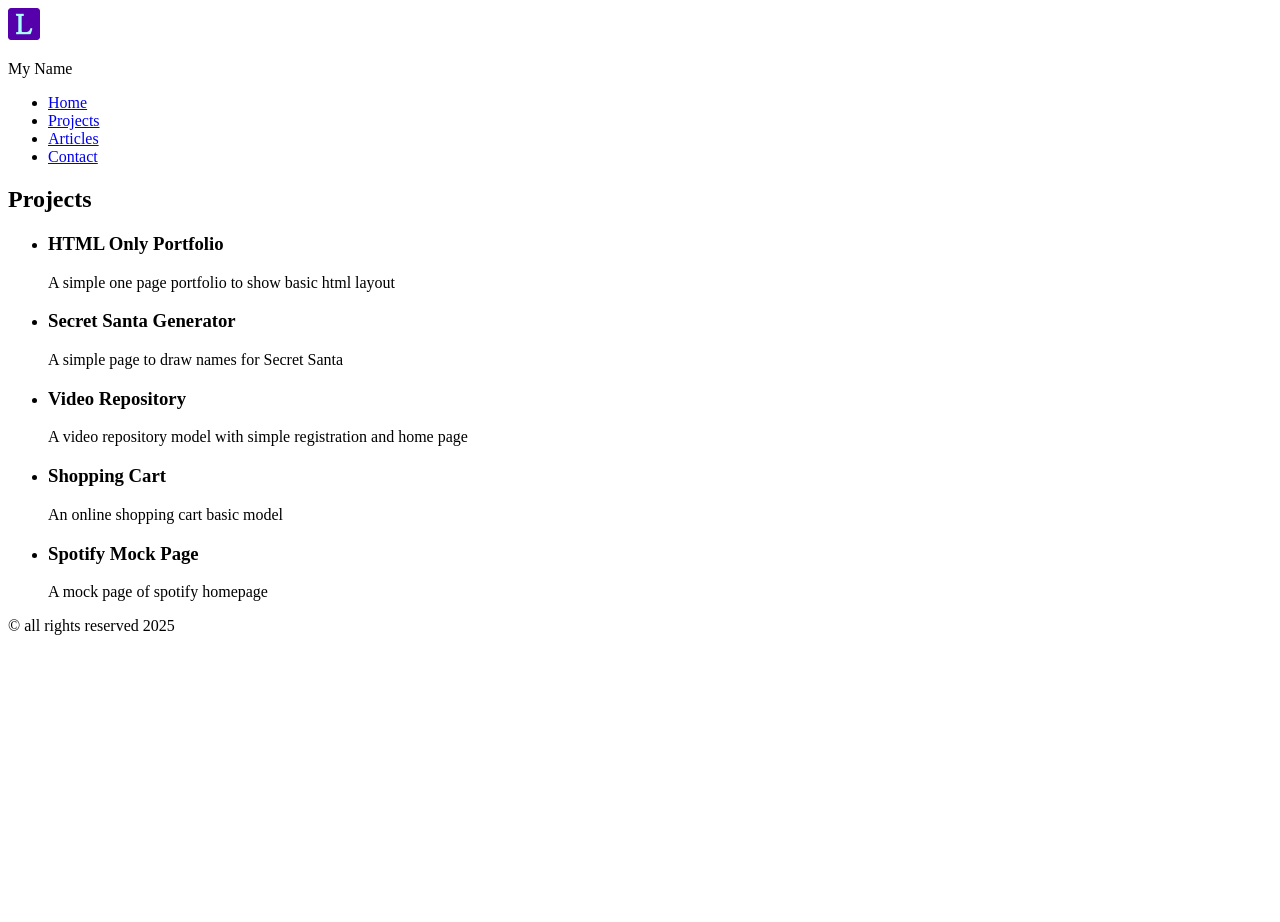
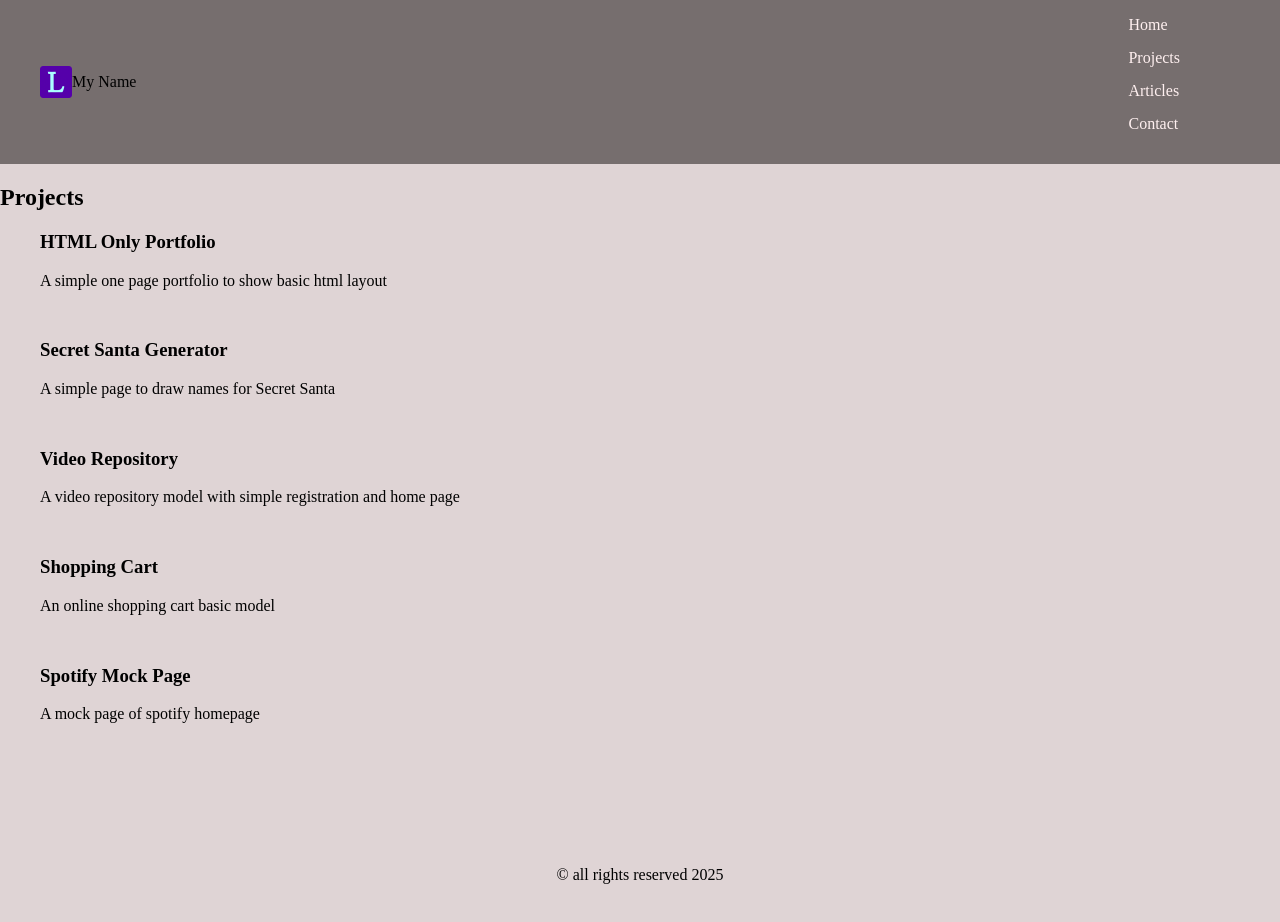
Before and after one commit to LucsSM/personal-portfolio, a plain HTML site: page projects.html in a window 1280 px wide. Before the commit the page ends 800 px from the top, so only its background shows below. Drawn offline with Linux system fonts and the light colour scheme.

Commit message:
stylize projects.html

```diff
--- a/projects.html
+++ b/projects.html
@@ -7,28 +7,29 @@
     <meta name="description" content="projects page for a simple HTML-only website for roadmap.sh frontend project">
     <meta name="author" content="Lucas Silva Marra">
     <meta name="keywords" content="Frontend Developer, HTML, Web Development, roadmap.sh">
+    <link rel="stylesheet" href="styles.css">
     <link rel="icon" type="image/png" href="favicon.png">
     <title>Projects</title>
 </head>
 <body>
-    <header>
-        <div>
-            <img src="logo.png" alt="homepage logo">
-            <p>My Name</p>
+    <header class="head-menu">
+        <div class="logo-div">
+            <img class="head-item" src="logo.png" alt="homepage logo">
+            <p class="head-item" >My Name</p>
         </div>
-        <nav>
+        <nav class="menu">
             <ul>
-                <li><a href="index.html">Home</a></li>
-                <li><a href="#">Projects</a></li>
-                <li><a href="articles.html">Articles</a></li>
-                <li><a href="contact.html">Contact</a></li>
+                <li class="head-item"><a class="nav-link" href="index.html">Home</a></li>
+                <li class="head-item"><a class="nav-link" href="#">Projects</a></li>
+                <li class="head-item"><a class="nav-link" href="articles.html">Articles</a></li>
+                <li class="head-item"><a class="nav-link" href="contact.html">Contact</a></li>
             </ul>
         </nav>
     </header>
     <main>
         <section>
-            <h2>Projects</h2>
-            <ul>
+            <h2 class="main-title">Projects</h2>
+            <ul class="project-list">
                 <li>
                     <h3>HTML Only Portfolio</h3>
                     <p>A simple one page portfolio to show basic html layout</p>
@@ -52,7 +53,7 @@
             </ul>
         </section>
     </main>
-    <footer>
+    <footer class="copyright">
         <p>&copy; all rights reserved 2025</p>
     </footer>
 </body>
```
